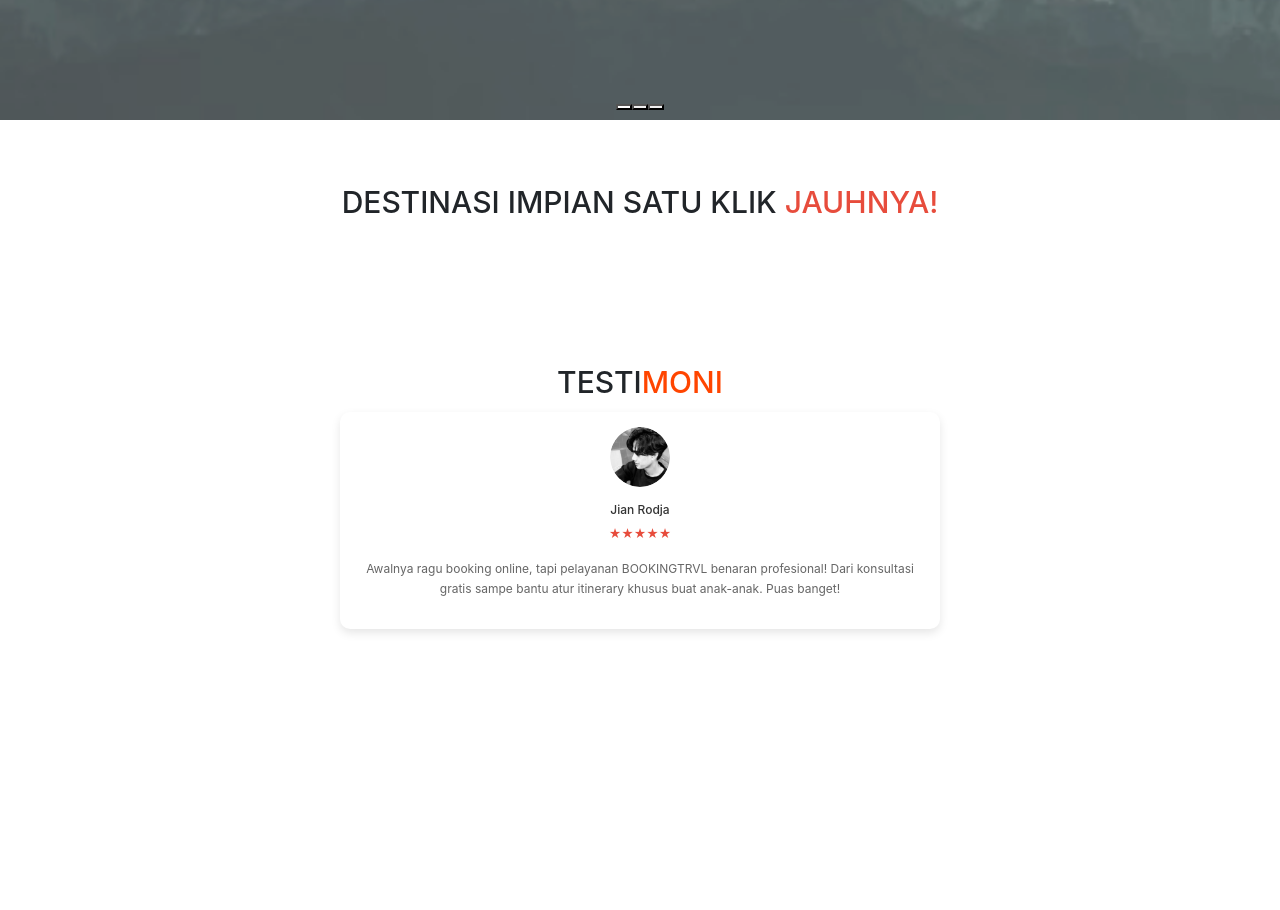
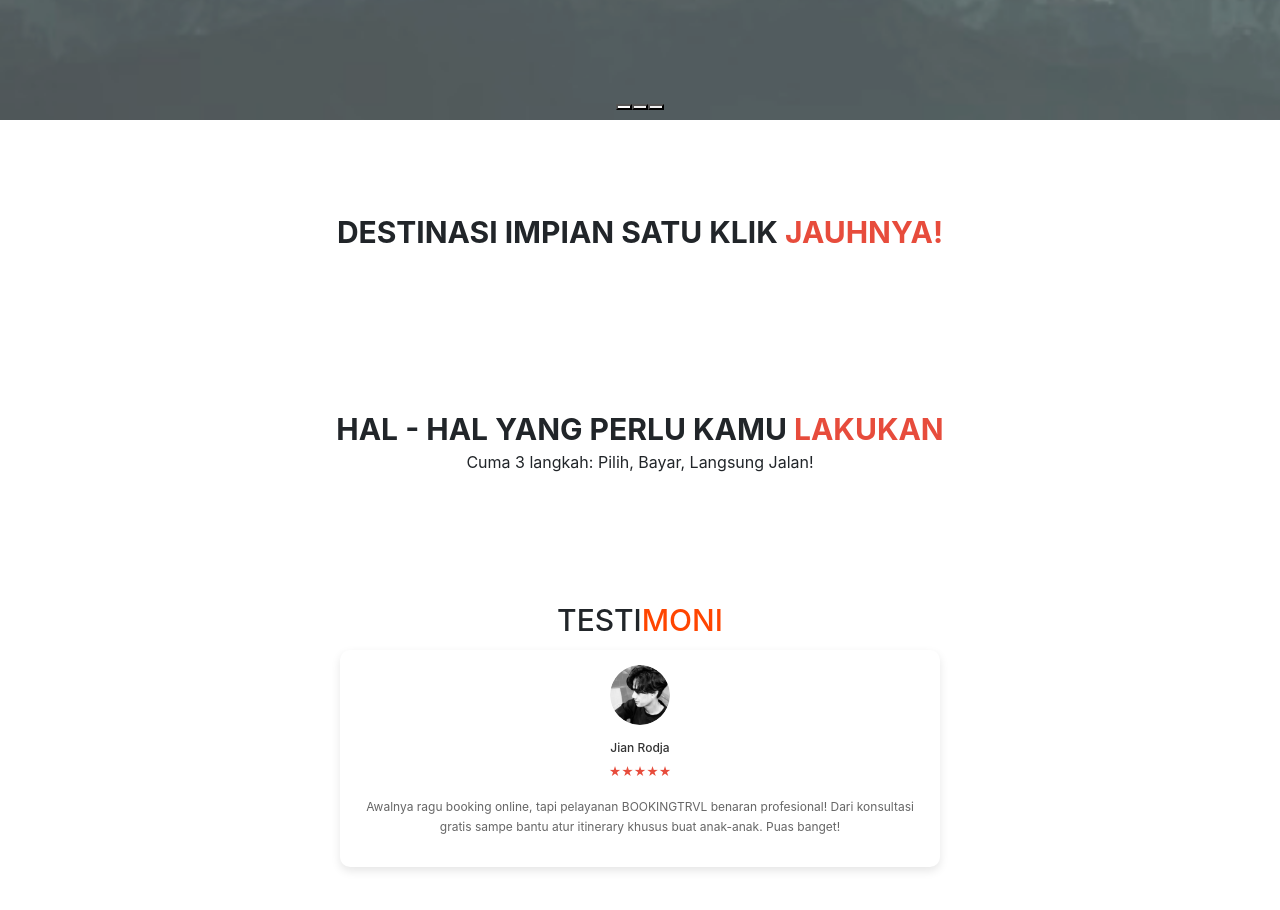
Before and after one commit to ibasrj23/TravelBooking, a website: page index.html in a window 1280 px wide. Shown: the part 680-1590 px from the top of the page. Before the commit the page ends 1373 px from the top, so only its background shows below. Drawn offline with Linux system fonts and the light colour scheme; a web font is replaced by a local one.

Commit message:
penambahan section hal hal yang perlu kamu lakukan dan style nya

```diff
--- a/asset/css/style.css
+++ b/asset/css/style.css
@@ -102,15 +102,22 @@ body {
   font-size: 12px;
 }
 
-
 .destinasi {
   text-align: center;
   padding: 4rem 5%;
+  margin: 30px 0;
 }
 
 .destinasi h2 {
   font-size: 30px;
-  margin-bottom: 1rem;
+  margin-bottom: 3px;
+  font-weight: 700;
+}
+
+.destinasi p {
+  margin-top: 0;
+  margin-bottom: 0;
+  font-size: 16px;
 }
 
 .destinasi h2 span {
--- a/index.html
+++ b/index.html
@@ -43,16 +43,20 @@
     <a href="#" class="btn btn-explore">JELAJAHI SEKARANG ▶</a>
     </div>
     </div>
-      <div class="carousel-item">
-        <img src="asset/slider2.jpg" class="d-block w-100 slider-img" alt="Slide 2">
+   <div class="carousel-item active">
+        <div class="slider-bg">
+        <img src="asset/img/slider1.png" alt="Slide 1">
+    </div>
     <div class="hero-caption">
        <h1>WELCOME TO BOOKING <span class="highlight">TRAVEL</span></h1>
        <p>Mulai Petualangan Anda Sekarang. Pesan Mudah, Berangkat Nyaman.</p>
        <a href="#" class="btn btn-explore">JELAJAHI SEKARANG ▶</a>
    </div>
    </div>
-      <div class="carousel-item">
-        <img src="asset/slider3.jpg" class="d-block w-100 slider-img" alt="Slide 3">
+       <div class="carousel-item active">
+       <div class="slider-bg">
+       <img src="asset/img/slider1.png" alt="Slide 1">
+   </div>
    <div class="hero-caption">
        <h1>WELCOME TO BOOKING <span class="highlight">TRAVEL</span></h1>
        <p>Mulai Petualangan Anda Sekarang. Pesan Mudah, Berangkat Nyaman.</p>
@@ -64,6 +68,11 @@
 
   <section class="destinasi">
     <h2>DESTINASI IMPIAN SATU KLIK<span class="highlight"> JAUHNYA!</span></h2>
+  </section>
+
+  <section class="destinasi">
+    <h2>HAL - HAL YANG PERLU KAMU<span class="highlight"> LAKUKAN</span></h2>
+    <p>Cuma 3 langkah: Pilih, Bayar, Langsung Jalan!</p>
   </section>
 
   <section class="testimoni">
```
Lines whose indentation alone changed are shown as unchanged.
